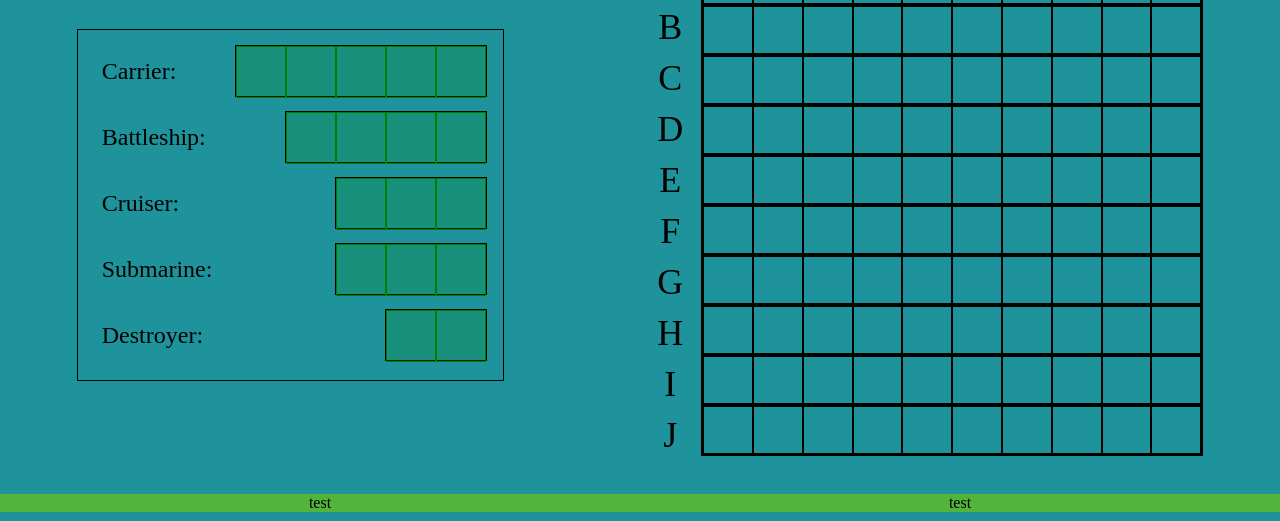
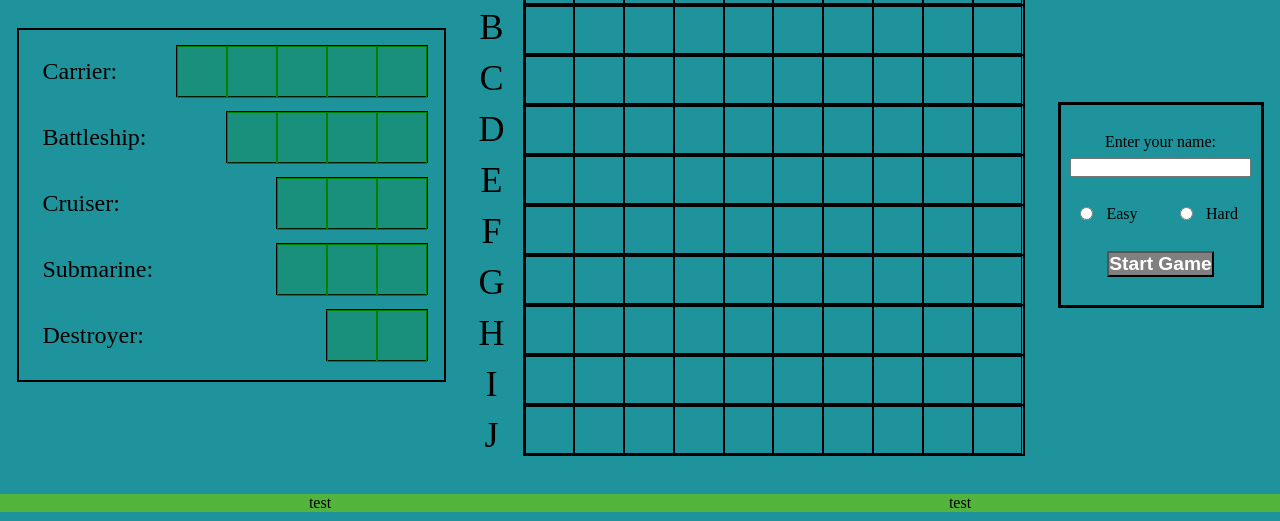
Before and after one commit to NomadiCxac/TOP-BattleShip, a website built with webpack: page battleship.html in a window 1280 px wide. Shown: the part 279-800 px from the top of the page. Built offline with nearby package versions, Linux system fonts and the light colour scheme.

Commit message:
cmplt html ele for battleship UI. See todo.txt

```diff
--- a/battleship.css
+++ b/battleship.css
@@ -166,7 +166,7 @@
     flex-direction: column;
     height: 350px;
     width: 425px;
-    border: 1px solid black;
+    border: 2px solid black;
 }
 
 .shipContainer {
@@ -188,3 +188,47 @@
     background-color: rgba(0, 128, 0, 0.2);
     height: 100%;
 }
+
+.gameInitializerContainer {
+    display: flex;
+    flex-direction: column;
+    align-items: center;
+    justify-content: space-evenly;
+    height: 200px;
+    width: 200px;
+    border: 3px solid black;
+}
+
+.playerNameContainer {
+    display: flex;
+    flex-direction: column;
+    align-items: center;
+
+}
+
+.playerNameContainer > input {
+    height: 50%;
+    margin-top: 0.5em;
+}
+
+.computerDifficultyContainer {
+    display: flex;
+    align-items: center;
+    justify-content: space-around;
+    width: 100%;
+}
+
+.computerDifficultyContainer > #easy, #hard {
+    margin-left: 1em;
+}
+
+.computerDifficultyContainer > label {
+    margin-right: 1em;
+}
+
+#initStartButton {
+    background-color: grey;
+    color: white;
+    font-weight: 700;
+    font-size: larger;
+}
--- a/battleship.js
+++ b/battleship.js
@@ -3,7 +3,8 @@ const Gameboard = require('./gameBoard');  // Adjust path accordingly
 const Player = require('./player');
 const Game = require('./gameLoop');
 const createGameBoard =  require('./createGameBoard');
-const piecesContainer = require('./battleshipPieces')
+const piecesContainer = require('./battleshipPieces');
+const createNavUi = require('./navigationComponents');
 import './battleship.css';
 
 // String to generate game ID
@@ -16,9 +17,7 @@ function generateRandomString() {
     return result;
 }
 
-// function getName() {
-
-// }
+let gameInit = createNavUi();
 
 let player1 = new Player;
 
@@ -30,6 +29,8 @@ let board1 = createGameBoard(newGame.player1);
 let pieces = piecesContainer(player1);
 let board2 = createGameBoard(newGame.computer);
 
+
 gameScreen.appendChild(pieces);
 gameScreen.appendChild(board1);
+gameScreen.appendChild(gameInit);
 // gameScreen.appendChild(board2);
--- a/battleshipPieces.js
+++ b/battleshipPieces.js
@@ -25,6 +25,9 @@ function battleshipPieces (player) {
         shipPiece.style.width = (boxWidth * shipAttribute.length) + "px";
         shipPiece.style.height = (boxHeight) + "px";
         shipPiece.draggable = true;
+        shipPiece.addEventListener('dragstart', function(event) {
+            event.dataTransfer.setData("text", event.target.id);
+        });
 
         for (let i = 0; i < shipAttribute.length; i++) {
             let shipBox = document.createElement("div");
--- a/createGameBoard.js
+++ b/createGameBoard.js
@@ -47,6 +47,23 @@ function createGameBoard(player) {
         let box = document.createElement("div");
             box.className = "box";
             box.id = alphaChar + j
+            box.addEventListener('dragover', function(event) {
+                event.preventDefault();
+            });
+
+            box.addEventListener('drop', function(event) {
+                event.preventDefault();
+
+                let data = event.dataTransfer.getData("text");
+                let droppedShip = document.getElementById(data);
+
+                if(canPlaceShip(droppedShip, box)) { // Assuming you have a function to check if the ship can be placed.
+                    box.appendChild(droppedShip);
+                    // Any additional logic for updating your game state goes here
+                } else {
+                    alert("Cannot place the ship here!");
+                }
+            });
             row.appendChild(box);
         }
 
--- /dev/null
+++ b/navigationComponents.js
@@ -0,0 +1,67 @@
+function createNavUi () {
+    let gameInitializerContainer = document.createElement("div");
+    gameInitializerContainer.className = "gameInitializerContainer";
+
+    let playerNameContainer = document.createElement("div");
+    playerNameContainer.className = "playerNameContainer";
+    let computerDifficultyContainer = document.createElement("div");
+    computerDifficultyContainer.className = "computerDifficultyContainer";
+    let startButtonContainer = document.createElement("div");
+    startButtonContainer.className = "startButtonContainer";
+
+    let playerNameLabel = document.createElement("label");
+    playerNameLabel.textContent = "Enter your name:";
+    playerNameLabel.htmlFor = "playerInputName";
+    playerNameContainer.appendChild(playerNameLabel);
+
+    let playerInputName = document.createElement("input");
+    playerInputName.className = "playerInputName";
+    playerInputName.addEventListener('input', function() {
+        let inputValue = playerInputName.value.toLowerCase();
+        if (inputValue === "computer" || inputValue === "ai") {
+            alert('The name cannot be "computer" or "ai".');
+            playerInputName.value = ''; // Clear the input field
+        }
+    });
+
+    playerNameContainer.appendChild(playerInputName);
+
+    let easyRadio = document.createElement("input");
+    easyRadio.type = "radio";
+    easyRadio.name = "difficulty";
+    easyRadio.value = "easy";
+    easyRadio.id = "easy";
+    let easyLabel = document.createElement("label");
+    easyLabel.htmlFor = "easy";
+    easyLabel.textContent = "Easy";
+    computerDifficultyContainer.appendChild(easyRadio);
+    computerDifficultyContainer.appendChild(easyLabel);
+
+    // Radio button for hard difficulty
+    let hardRadio = document.createElement("input");
+    hardRadio.type = "radio";
+    hardRadio.name = "difficulty";
+    hardRadio.value = "hard";
+    hardRadio.id = "hard";
+    let hardLabel = document.createElement("label");
+    hardLabel.htmlFor = "hard";
+    hardLabel.textContent = "Hard";
+    computerDifficultyContainer.appendChild(hardRadio);
+    computerDifficultyContainer.appendChild(hardLabel);
+
+    // Start button
+    let startButton = document.createElement("button");
+    startButton.textContent = "Start Game";
+    startButtonContainer.appendChild(startButton);
+    startButton.id = "initStartButton";
+
+    // Append the containers to the main container
+    gameInitializerContainer.appendChild(playerNameContainer);
+    gameInitializerContainer.appendChild(computerDifficultyContainer);
+    gameInitializerContainer.appendChild(startButtonContainer);
+
+
+    return gameInitializerContainer;
+}
+
+module.exports = createNavUi;
--- /dev/null
+++ b/todo.txt
@@ -0,0 +1,2 @@
+- Figure out the logic for drag and drop
+- Wire up the game boards to the actual class objects
```
Also changed, not shown: dist/bundle.js.
